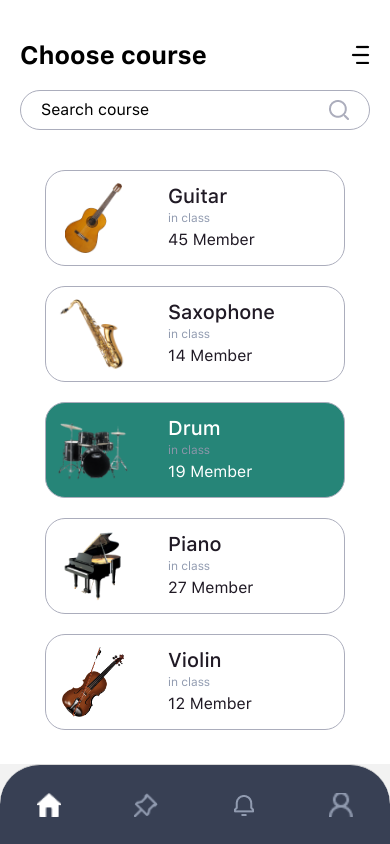
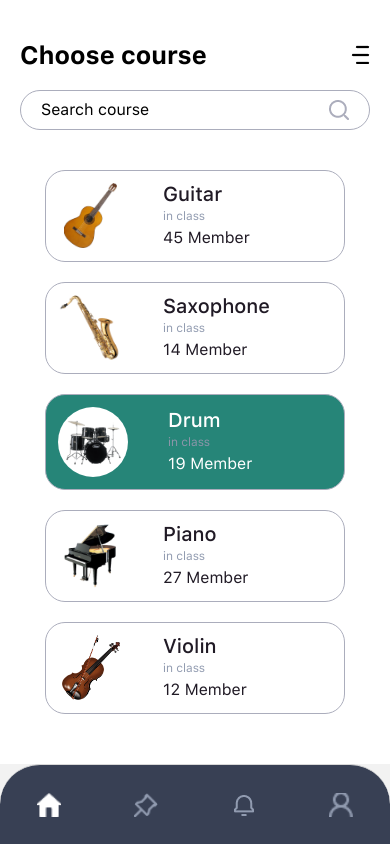
Before and after one commit to mguvensncktr/ClassFly-Music-App, a React Native app: screen /Home in a window 390 px wide. Built offline with nearby package versions, Linux system fonts and the light colour scheme.

Commit message:
list item style fix

```diff
--- a/screens/HomeScreen.js
+++ b/screens/HomeScreen.js
@@ -198,7 +198,15 @@ const HomeScreen = ({ navigation }) => {
                 >
                     <View
                         style={{ flexDirection: 'row', padding: SIZES.padding }}>
-                        <Image source={item.image} resizeMode="contain" style={{ width: 70, height: 70 }} />
+                        {
+                            index === 2
+                                ?
+                                <View style={{ width: 70, height: 70, backgroundColor: COLORS.white, justifyContent: 'center', alignItems: 'center', borderRadius: 60 }}>
+                                    <Image source={item.image} resizeMode="contain" style={{ width: 55, height: 55 }} />
+                                </View>
+                                :
+                                <Image source={item.image} resizeMode="contain" style={{ width: 65, height: 65 }} />
+                        }
                         <View
                             style={{
                                 justifyContent: 'center',
@@ -220,7 +228,7 @@ const HomeScreen = ({ navigation }) => {
                 showsVerticalScrollIndicator={false}
                 keyExtractor={item => `${item.id}`}
                 renderItem={renderItem}
-                contentContainerStyle={{ paddingBottom: SIZES.radius }}
+                contentContainerStyle={{ paddingBottom: 10 }}
             />
         )
     }
```
